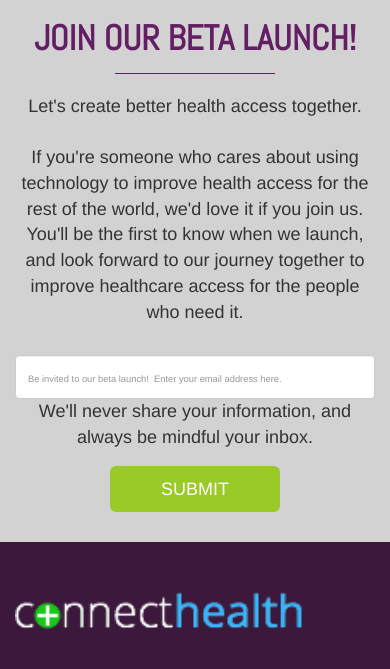
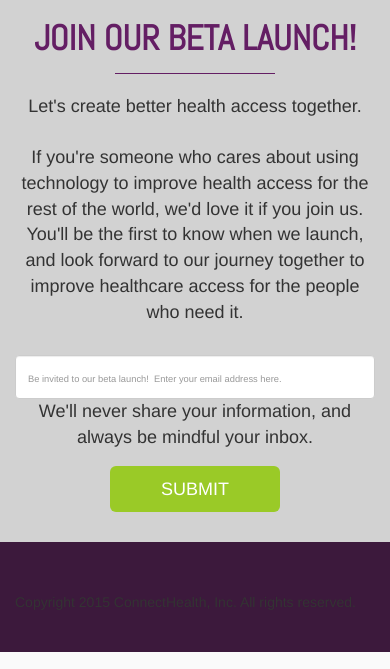
Before and after one commit to Parktastic/parktastic.github.io, a PHP site: page / in a window 390 px wide. Shown: the part 5466-6135 px from the top of the page. Run offline with PHP 8.4, Linux system fonts and the light colour scheme; some libraries are stand-ins or nearby versions.

Commit message:
Test Mailchimp #3

```diff
--- a/css/custom.css
+++ b/css/custom.css
@@ -347,8 +347,8 @@ ul {
 		font-size: 18px;
 	}
 
-	footer img {
-		width: 80%;
+	#footer {
+		color: white;
 	}
 
 	#mce-EMAIL{
--- a/index.html
+++ b/index.html
@@ -302,7 +302,7 @@
 	        </div>
 	        <div class="row">
 	        	<div class="col-md-12">
-	        		<p><a class="btn btn-success btn-lg btn-bg-custom-color" href="http://www.google.com" target="_blank" role="button">SIGN UP</a></p>
+	        		<p><a class="btn btn-success btn-lg btn-bg-custom-color" href="//connecthealth.us10.list-manage.com/subscribe/post?u=2b2843e4f8770b0b53b274853&amp;id=c289e0c3ff" target="_blank" role="button">SIGN UP</a></p>
 	        	</div>
 	        </div>
 	      <!-- End 3 point how it works summary -->
@@ -354,7 +354,7 @@
 
     <footer>
       <div class="container">
-          <p><img src="images/ch-logo.png"></p>
+          <p>Copyright 2015 ConnectHealth, Inc.  All rights reserved.</p>
       </div>
     </footer>
 
```
